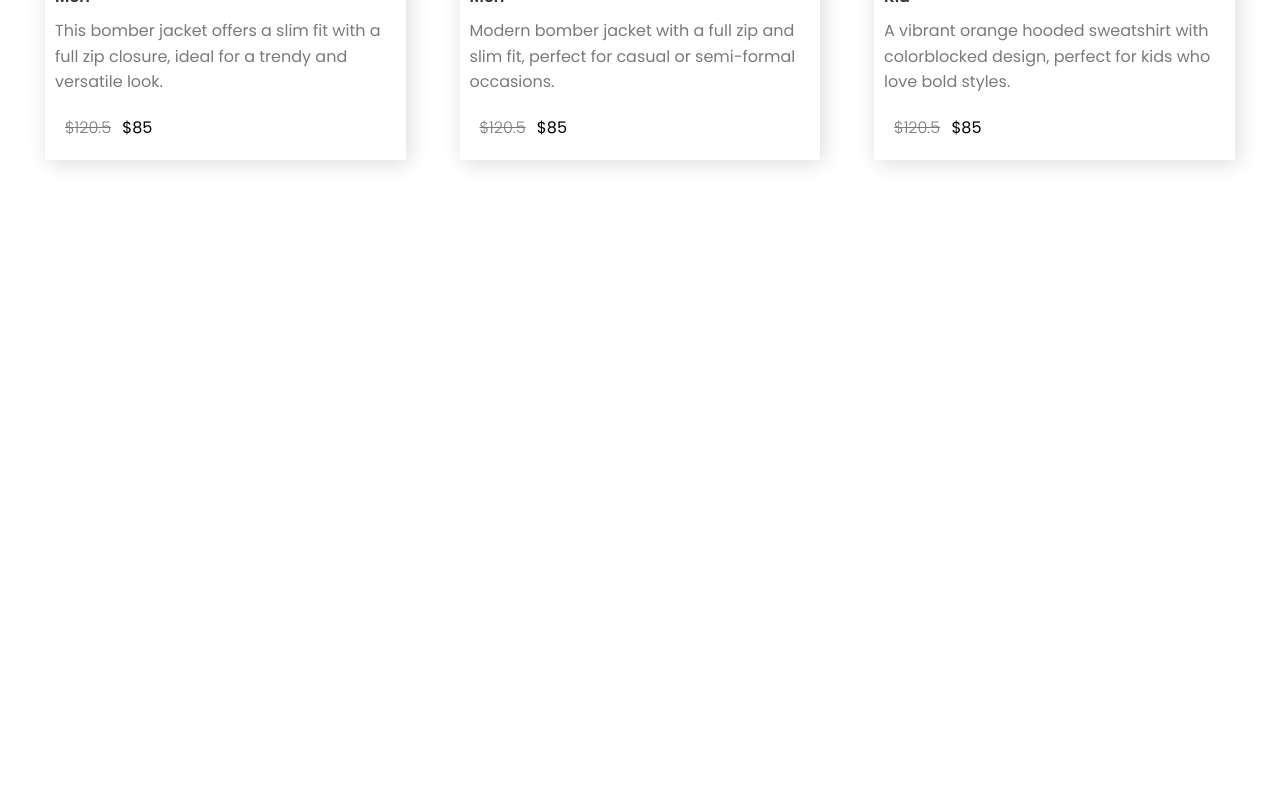
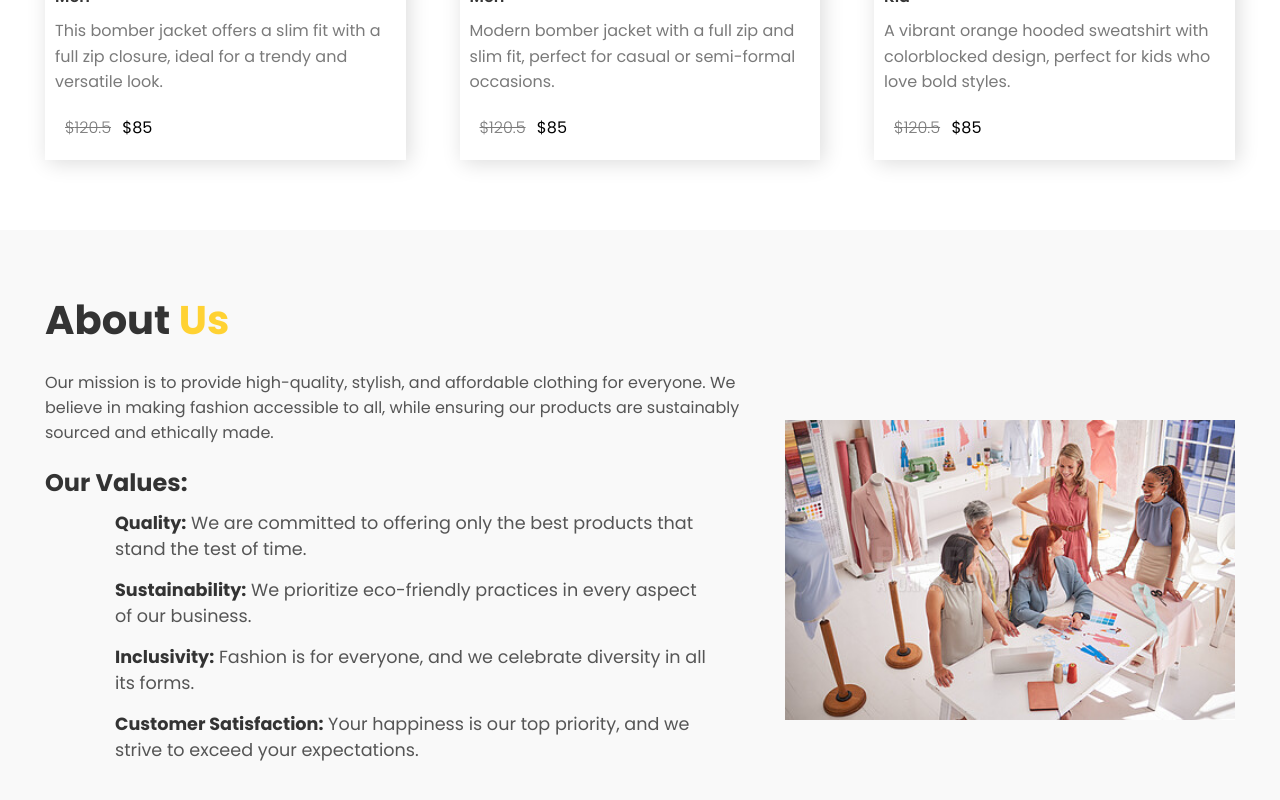
Before and after one commit to RakibHossen678/OnlineBazar, a React (Vite) app: page / in a window 1280 px wide. Shown: the part 2038-2838 px from the top of the page. Before the commit the page ends 2268 px from the top, so only its background shows below. Built offline with nearby package versions, Linux system fonts and the light colour scheme; a web font is replaced by a local one.

Commit message:
added banner section

```diff
--- a/src/App.jsx
+++ b/src/App.jsx
@@ -1,4 +1,5 @@
 import "./App.css";
+import About from "./Components/About/About";
 import Banner from "./Components/Banner/Banner";
 import FeatureProduct from "./Components/Freature/FeatureProduct";
 import Navbar from "./Components/Navbar/Navbar";
@@ -9,6 +10,7 @@ function App() {
       <Navbar />
       <Banner/>
       <FeatureProduct/>
+      <About/>
     </>
   );
 }
--- /dev/null
+++ b/src/Components/About/About.css
@@ -0,0 +1,55 @@
+.about-us {
+  padding: 60px 20px;
+  background-color: #f9f9f9;
+
+  margin-bottom: 60px;
+}
+
+.about-us h2 {
+  font-size: 2.5rem;
+  margin-bottom: 20px;
+  color: #333;
+}
+
+.about-us .mission {
+  margin-bottom: 20px;
+  color: #555;
+}
+
+.about-us .values {
+  font-size: 1.5rem;
+  margin-bottom: 10px;
+  color: #333;
+}
+
+.about-us .values-list {
+  list-style-type: none;
+  padding: 0;
+  margin: 0 auto;
+  max-width: 600px;
+}
+
+.about-us .values-list li {
+  font-size: 1.1rem;
+  margin-bottom: 15px;
+  color: #555;
+}
+
+.about-us .values-list li strong {
+  color: #333;
+}
+.about_row {
+  display: flex;
+  justify-content: space-between;
+  align-items: center;
+}
+.image {
+  width: 500px;
+}
+.image img {
+  width: 450px;
+  object-fit: contain;
+}
+.us {
+  color: #ffd233;
+}
--- /dev/null
+++ b/src/Components/About/About.jsx
@@ -0,0 +1,49 @@
+import "./About.css";
+import aboutImg from '../../assets/about.jpg'
+const About = () => {
+  return (
+    <div>
+      <section className="about-us">
+        <div className="container">
+          <h2>About <span className="us">Us</span></h2>
+          <div className="about_row">
+            <div>
+              <p className="mission">
+                Our mission is to provide high-quality, stylish, and affordable
+                clothing for everyone. We believe in making fashion accessible
+                to all, while ensuring our products are sustainably sourced and
+                ethically made.
+              </p>
+              <p className="values">
+                <strong>Our Values:</strong>
+              </p>
+              <ul className="values-list">
+                <li>
+                  <strong>Quality:</strong> We are committed to offering only
+                  the best products that stand the test of time.
+                </li>
+                <li>
+                  <strong>Sustainability:</strong> We prioritize eco-friendly
+                  practices in every aspect of our business.
+                </li>
+                <li>
+                  <strong>Inclusivity:</strong> Fashion is for everyone, and we
+                  celebrate diversity in all its forms.
+                </li>
+                <li>
+                  <strong>Customer Satisfaction:</strong> Your happiness is our
+                  top priority, and we strive to exceed your expectations.
+                </li>
+              </ul>
+            </div>
+            <div className="image">
+              <img src={aboutImg} alt="" />
+            </div>
+          </div>
+        </div>
+      </section>
+    </div>
+  );
+};
+
+export default About;
```
Also changed, not shown: src/assets/about.jpg (added).
